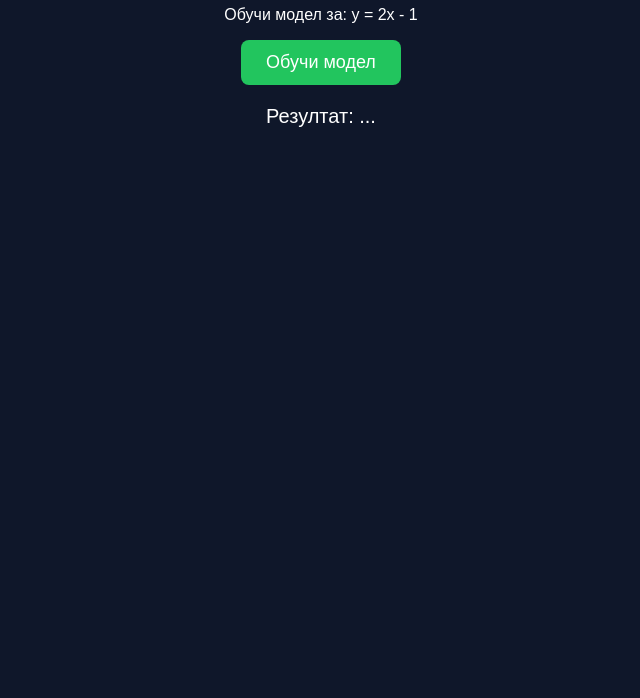
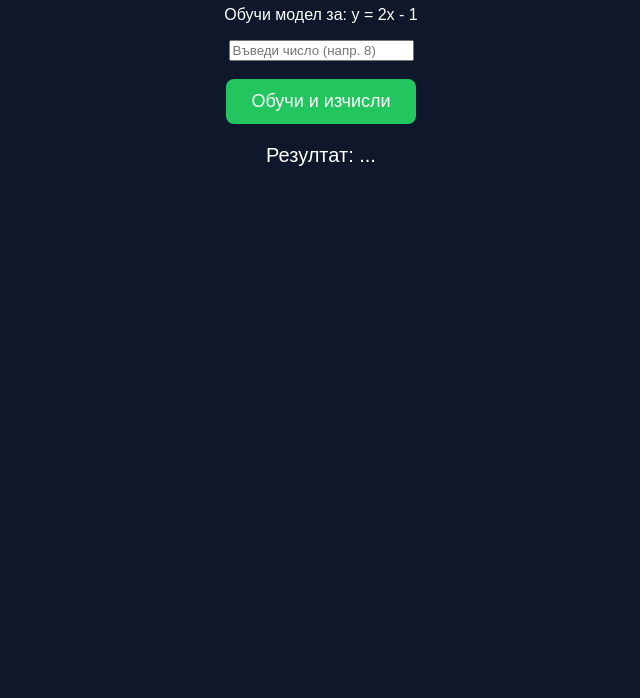
Before and after one commit to vanyoooo/dve, a plain HTML site: page index.html in a window 1280 px wide. Shown: the part 102-800 px from the top of the page, without its empty margins (319-959 px from the left). Drawn offline with Linux system fonts and the light colour scheme.

Commit message:
Update index.html

```diff
--- a/index.html
+++ b/index.html
@@ -16,7 +16,10 @@
 
 <p>Обучи модел за: y = 2x - 1</p>
 
-<button onclick="trainModel()">Обучи модел</button>
+<input type="number" id="inputValue" placeholder="Въведи число (напр. 8)">
+<br><br>
+
+<button onclick="trainModel()">Обучи и изчисли</button>
 
 <p id="output">Резултат: ...</p>
 
```
